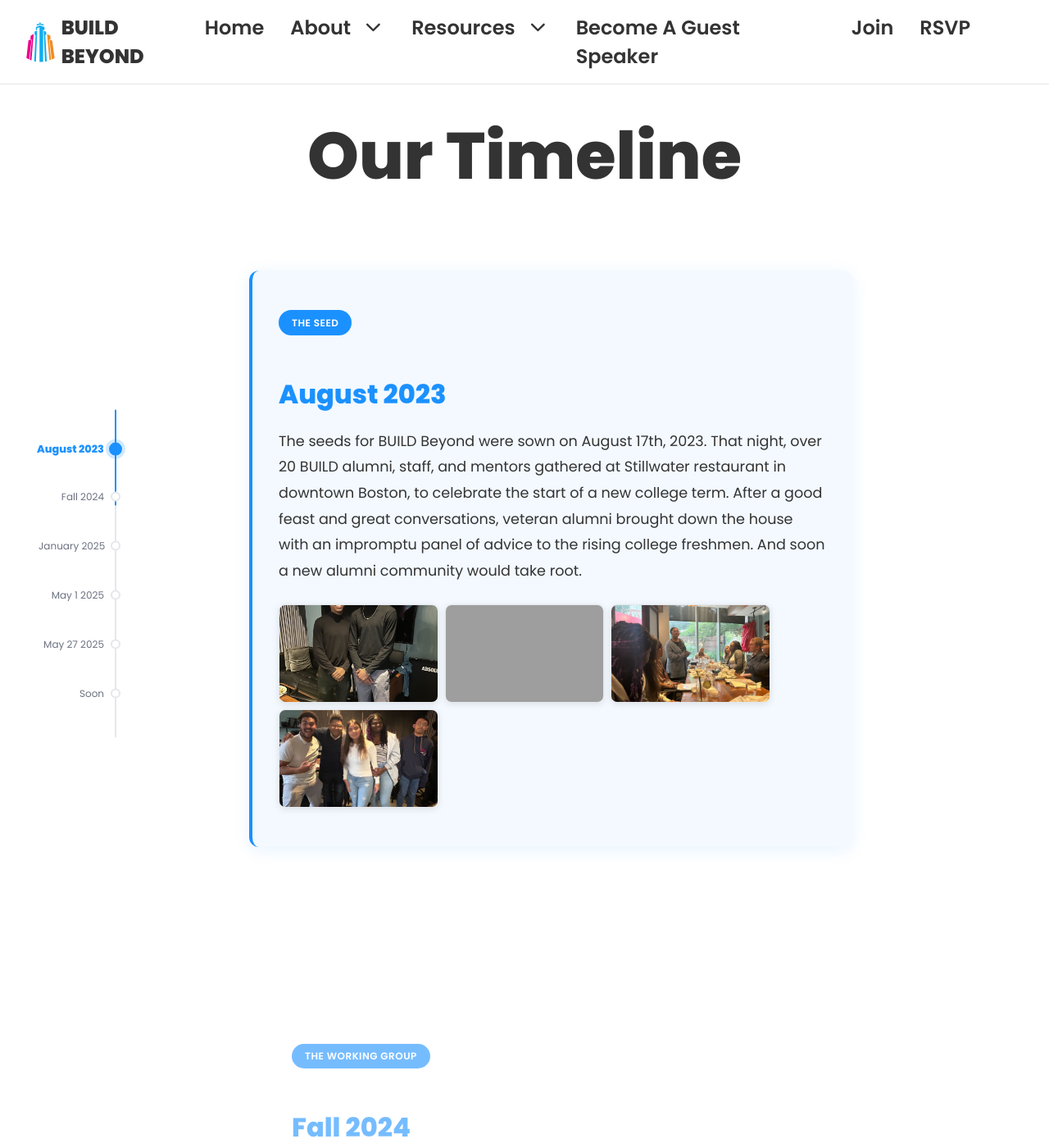
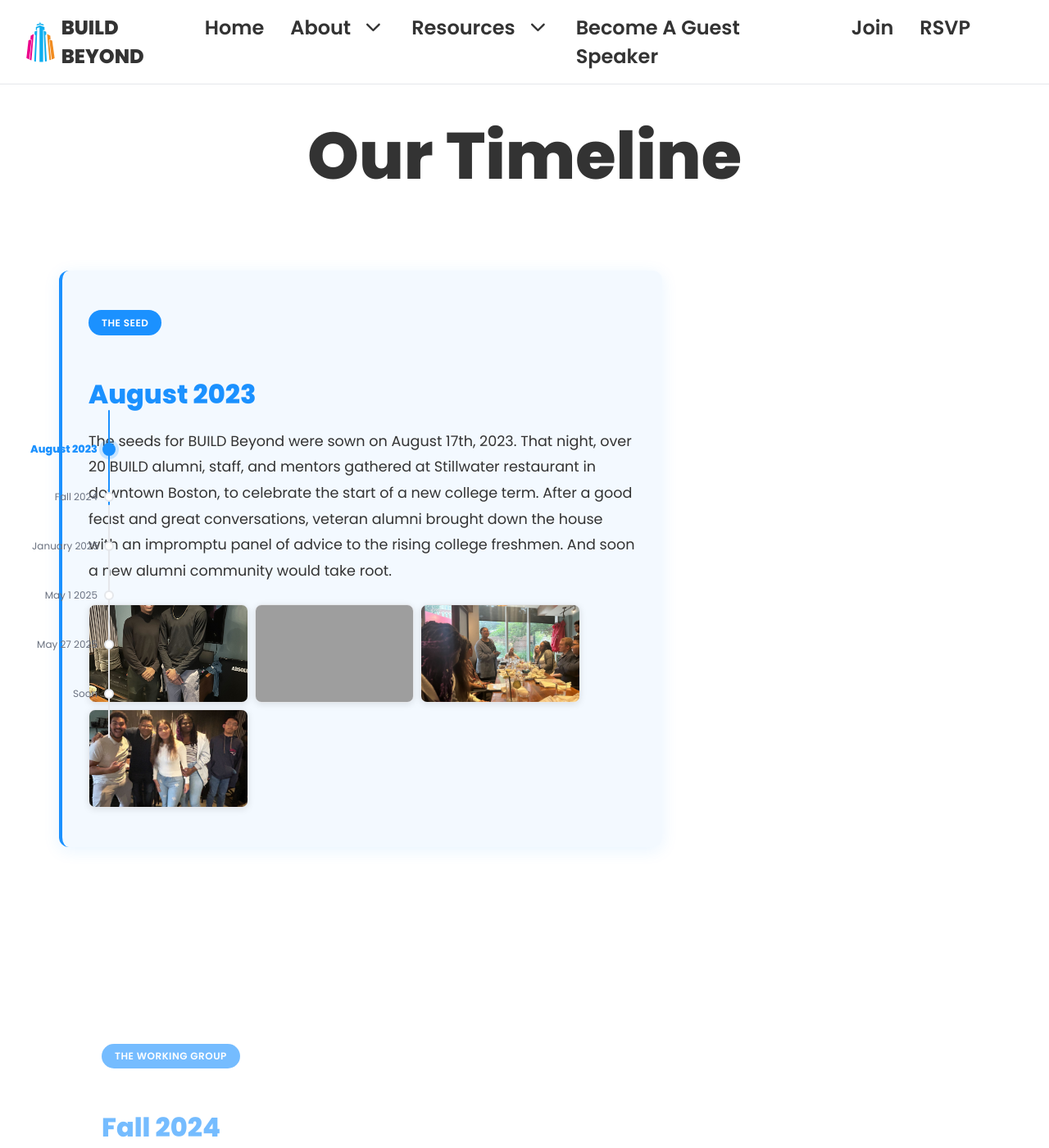
Before and after one commit to BUILDBeyondDev/BUILDBeyondClub, a Jekyll site: the page built from timeline.html, in a window 1280 px wide and 1400 px high. Shown: the whole window at 82% size. Built offline with Jekyll 4.4.1, drawn with Linux system fonts in a browser that asks for light colours; grey boxes are pictures that could not be loaded.

Commit message:
Set sidebar to fixed

```diff
--- a/styles/layout.css
+++ b/styles/layout.css
@@ -488,7 +488,7 @@
 
 /* TIMELINE SIDEBAR - Now positioned relative to container */
 .timeline-sidebar {
-  position: sticky; /* Changed from fixed */
+  position: fixed; /* Changed from fixed */
   top: 50vh;
   transform: translateY(-50%);
   width: 200px;
```
